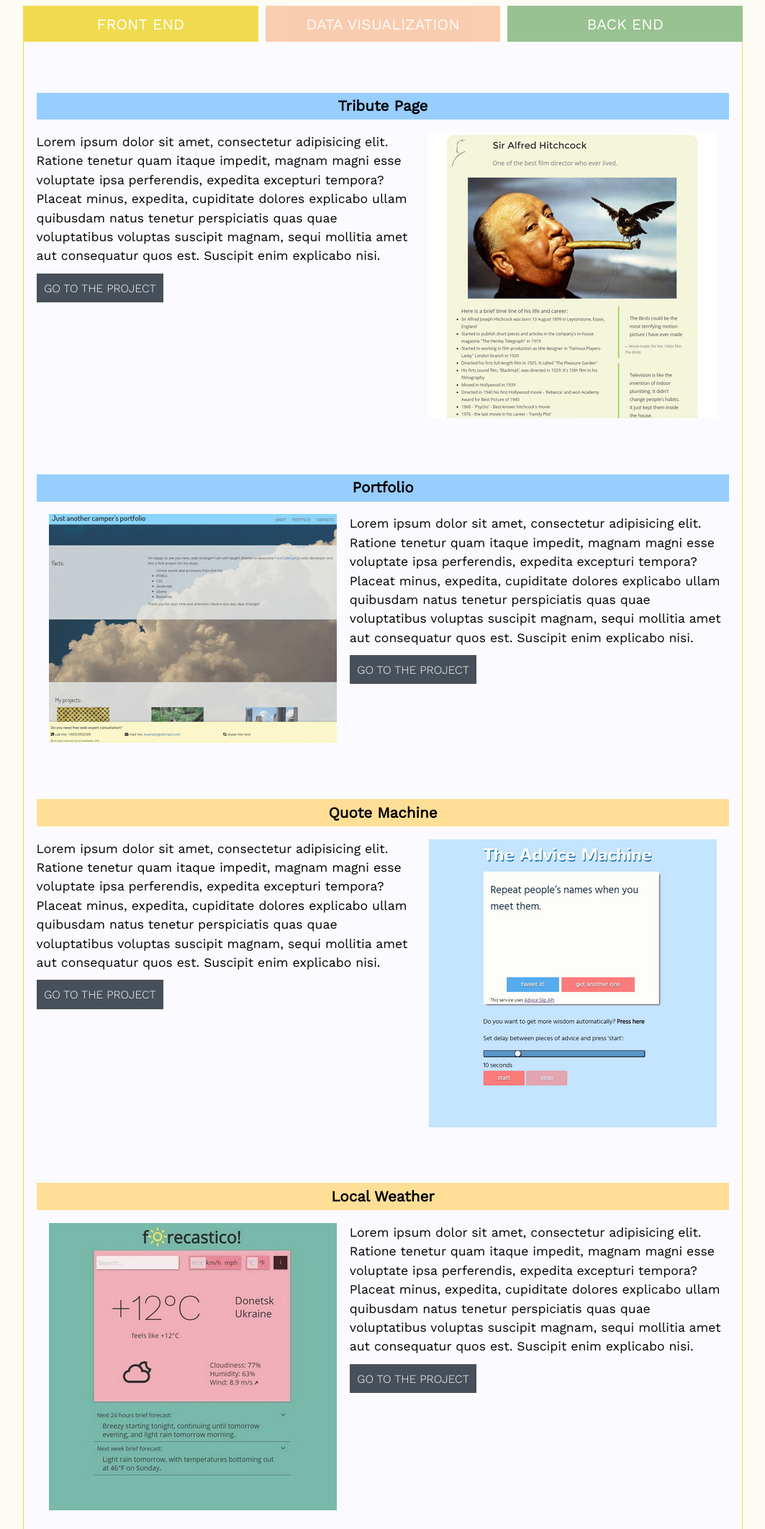
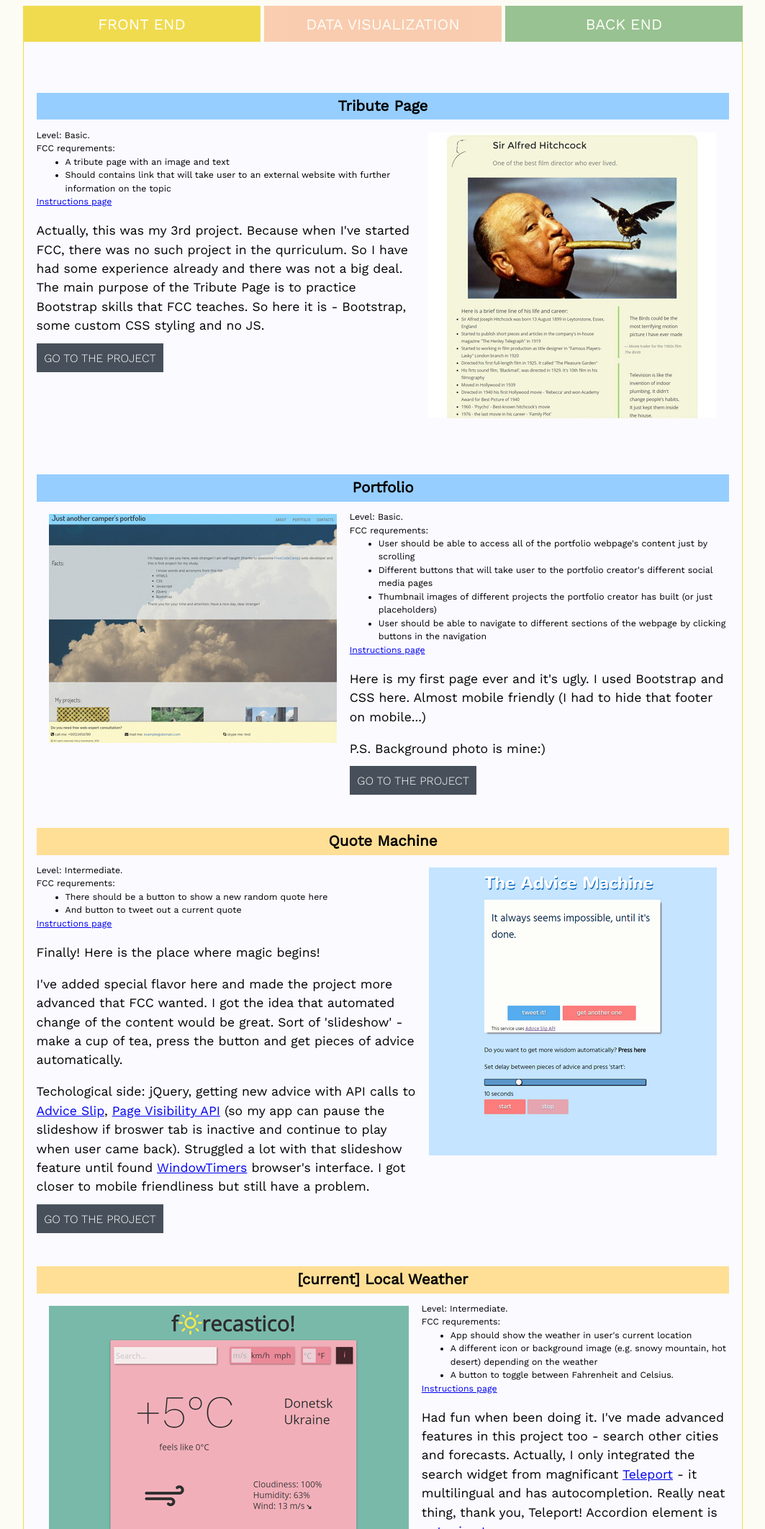
Before and after one commit to okpc-okpc/okpc-okpc.github.io, a plain HTML site: page new.html in a window 1280 px wide. Shown: the part 676-2800 px from the top of the page at 72% size, without its empty margins (108-1171 px from the left). Drawn offline with nearby package versions, Linux system fonts and the light colour scheme; a web font is replaced by a local one.

Commit message:
project descriptions

```diff
--- a/new.html
+++ b/new.html
@@ -38,7 +38,19 @@
 							</div>
 							<div class="card">
 								<div class="description">
-									<p>Lorem ipsum dolor sit amet, consectetur adipisicing elit. Ratione tenetur quam itaque impedit, magnam magni esse voluptate ipsa perferendis, expedita excepturi tempora? Placeat minus, expedita, cupiditate dolores explicabo ullam quibusdam natus tenetur perspiciatis quas quae voluptatibus voluptas suscipit magnam, sequi mollitia amet aut consequatur quos est. Suscipit enim explicabo nisi.</p>
+									<div class="about">
+										<ul>
+											<li>Level: Basic.</li>
+											<li>FCC requrements:
+												<ul class='req'>
+													<li>A tribute page with an image and text</li>
+													<li>Should contains link that will take user to an external website with further information on the topic</li>
+												</ul>
+											</li>
+											<li><a href="https://www.freecodecamp.com/challenges/build-a-tribute-page">Instructions page</a></li>
+										</ul>
+									</div>
+									<p>Actually, this was my 3rd project. Because when I've started FCC, there was no such project in the qurriculum. So I have had some experience already and there was not a big deal. The main purpose of the Tribute Page is to practice Bootstrap skills that FCC teaches. So here it is - Bootstrap, some custom CSS styling and no JS. </p>
 									<a class='projectLink' href="tribute">go to the project</a>
 								</div>
 								<div class="illustration">
@@ -55,7 +67,22 @@
 									<img src="imgs/project2.jpg" alt='Portfolio project screenshot'>
 								</div>
 								<div class="description">
-									<p>Lorem ipsum dolor sit amet, consectetur adipisicing elit. Ratione tenetur quam itaque impedit, magnam magni esse voluptate ipsa perferendis, expedita excepturi tempora? Placeat minus, expedita, cupiditate dolores explicabo ullam quibusdam natus tenetur perspiciatis quas quae voluptatibus voluptas suscipit magnam, sequi mollitia amet aut consequatur quos est. Suscipit enim explicabo nisi.</p>
+									<div class="about">
+										<ul>
+											<li>Level: Basic.</li>
+											<li>FCC requrements:
+												<ul class='req'>
+													<li>User should be able to access all of the portfolio webpage's content just by scrolling</li>
+													<li>Different buttons that will take user to the portfolio creator's different social media pages</li>
+													<li>Thumbnail images of different projects the portfolio creator has built (or just placeholders)</li>
+													<li>User should be able to navigate to different sections of the webpage by clicking buttons in the navigation</li>
+												</ul>
+											</li>
+											<li><a href="https://www.freecodecamp.com/challenges/build-a-personal-portfolio-webpage">Instructions page</a></li>
+										</ul>
+									</div>
+									<p>Here is my first page ever and it's ugly. I used Bootstrap and CSS here. Almost mobile friendly (I had to hide that footer on mobile...)</p>
+									<p>P.S. Background photo is mine:)</p>
 									<a class='projectLink' href="portfolio">go to the project</a>
 								</div>
 							</div>
@@ -66,25 +93,83 @@
 							</div>
 							<div class="card">
 								<div class="description">
-									<p>Lorem ipsum dolor sit amet, consectetur adipisicing elit. Ratione tenetur quam itaque impedit, magnam magni esse voluptate ipsa perferendis, expedita excepturi tempora? Placeat minus, expedita, cupiditate dolores explicabo ullam quibusdam natus tenetur perspiciatis quas quae voluptatibus voluptas suscipit magnam, sequi mollitia amet aut consequatur quos est. Suscipit enim explicabo nisi.</p>
+									<div class="about">
+										<ul>
+											<li>Level: Intermediate.</li>
+											<li>FCC requrements:
+												<ul class='req'>
+													<li>There should be a button to show a new random quote here</li>
+													<li>And button to tweet out a current quote</li>
+												</ul>
+											</li>
+											<li><a href="https://www.freecodecamp.com/challenges/build-a-random-quote-machine">Instructions page</a></li>
+										</ul>
+									</div>
+									<p>Finally! Here is the place where magic begins!</p>
+									<p>I've added special flavor here and made the project more advanced that FCC wanted. I got the idea that automated change of the content would be great. Sort of 'slideshow' - make a cup of tea, press the button and get pieces of advice automatically.</p>
+									<p>Techological side: jQuery, getting new advice with API calls to <a href="http://api.adviceslip.com/">Advice Slip</a>, <a href="https://developer.mozilla.org/en-US/docs/Web/API/Page_Visibility_API">Page Visibility API</a> (so my app can pause the slideshow if broswer tab is inactive and continue to play when user came back). Struggled a lot with that slideshow feature until found <a href="http://devdocs.io/dom/windowtimers">WindowTimers</a> browser's interface. I got closer to mobile friendliness but still have a problem.</p>
 									<a class='projectLink' href="adviser">go to the project</a>
 								</div>
 								<div class="illustration">
-									<img src="imgs/project3.jpg" alt='Quote Machine project screenshot'>
+									<img src="imgs/project3.png" alt='Quote Machine project screenshot'>
 								</div>
 							</div>
 						</div>
 						<div class="frontItem">
 							<div class="header mediumHeader">
-								<h3>Local Weather</h3>
+								<h3>[current] Local Weather</h3>
 							</div>
 							<div class="card">
 								<div class="illustration">
-									<img src="imgs/project4.jpg" alt='Local weather project screenshot'>
+									<img src="imgs/project4.png" alt='Local weather project screenshot'>
 								</div>
 								<div class="description">
-									<p>Lorem ipsum dolor sit amet, consectetur adipisicing elit. Ratione tenetur quam itaque impedit, magnam magni esse voluptate ipsa perferendis, expedita excepturi tempora? Placeat minus, expedita, cupiditate dolores explicabo ullam quibusdam natus tenetur perspiciatis quas quae voluptatibus voluptas suscipit magnam, sequi mollitia amet aut consequatur quos est. Suscipit enim explicabo nisi.</p>
-									<a class='projectLink' href="weather">go to the project</a>
+									<div class="about">
+										<ul>
+											<li>Level: Intermediate.</li>
+											<li>FCC requrements:
+												<ul class='req'>
+													<li>App should show the weather in user's current location</li>
+													<li>A different icon or background image (e.g. snowy mountain, hot desert) depending on the weather</li>
+													<li>A button to toggle between Fahrenheit and Celsius.</li>
+												</ul>
+											</li>
+											<li><a href="https://www.freecodecamp.com/challenges/show-the-local-weather">Instructions page</a></li>
+										</ul>
+									</div>
+									<p>Had fun when been doing it. I've made advanced features in this project too - search other cities and forecasts. Actually, I only integrated the search widget from magnificant <a href="https://developers.teleport.org/api/autocomplete_widget/">Teleport</a> - it multilingual and has autocompletion. Really neat thing, thank you, Teleport! Accordion element is <a href="http://vctrfrnndz.github.io/jquery-accordion/">not mine too</a>.</p>
+									<p>But I'm not only use freebies in this projects - here is a lot of jQuery (I have to use pure JS too - but jQuery so convenient...). I like that 'fetcherMaker' function with another functions inside - nice illustration of closures. And the way how I get data from JSON with these functions passing different agruments in it. Also I've made layout with flexboxes here. And it's mobile-friendly, yay!</p>
+									<p>I have some ideas that I haven't implemented yet, so it's not a final version. Stay tuned:)</p>
+									<a class='projectLink' href="https://okpc-okpc.github.io/weather/">go to the project</a>
+								</div>
+							</div>
+						</div>
+						<div class="frontItem">
+							<div class="header hardHeader">
+								<h3>[postponed] Calculator</h3>
+							</div>
+							<div class="card">
+								<div class="description">
+									<div class="about">
+										<ul>
+											<li>Level: Advanced.</li>
+											<li>FCC requrements:
+												<ul class='req'>
+													<li>Add, subtract, multiply and divide two numbers</li>
+													<li>'A clear button' which can clear the input field</li>
+													<li>Chaining mathematical operations together until user hit the equal button, and the calculator will tell the correct output</li>
+												</ul>
+											</li>
+											<li><a href="https://www.freecodecamp.com/challenges/build-a-javascript-calculator">Instructions page</a></li>
+										</ul>
+									</div>
+									<p>When I've started FCC this project was right after 'Quote Machine'. I had been starting to build it, but the curriculum had changed and it's in advanced category now.</p>
+									<p>But it was good for me. Because I rebuild algorithm from scratch two times and still haven't got it. The fact is that I don't like how the reference calculator which FCC gave works. I try to copy simple mode of Windows calculator, but without memory and operations history. And it turned out that it's not as simple as I thinked.</p>
+									<p>Though I have calculator's UI and input from a keyboard:)</p>
+									<a class='projectLink' href="calculator">go to the project</a>
+								</div>
+								<div class="illustration">
+									<img src="imgs/project7.png" alt='Quote Machine project screenshot'>
 								</div>
 							</div>
 						</div>
@@ -117,6 +202,9 @@
 				<div class="list backList">back projects</div>
 			</aside> -->
 		</div>
+		<div class="contact">
+			<p>Do you want to contact me? <a href="mailto:js.learner@outlook.com">Mail to me</a>.</p>
+		</div>
 	</div>
 </body>
 </html>
--- a/style.css
+++ b/style.css
@@ -92,6 +92,8 @@ nav li {
 .dataVisualization {
 	background: #F5864A;
 	opacity: .4;
+	margin-left: 0;
+	margin-right: 0;
 }
 
 .backEnd {
@@ -145,6 +147,10 @@ nav li {
 	background: #ffdf96;
 }
 
+.hardHeader {
+	background: #f36262;
+}
+
 h3 {
 	margin: 0;
 }
@@ -162,3 +168,17 @@ img {
 	text-transform: uppercase;
 	font-size: .9rem;
 }
+
+
+.about {
+	font-size: .7rem;
+}
+
+.about > ul {
+	list-style: none;
+	padding-left: 0;
+}
+
+.req {
+	list-style: disc;
+}
```
Also changed, not shown: imgs/project3.jpg (deleted), imgs/project3.png (added), imgs/project4.jpg (deleted), imgs/project4.png (added), imgs/project7.png (added).
